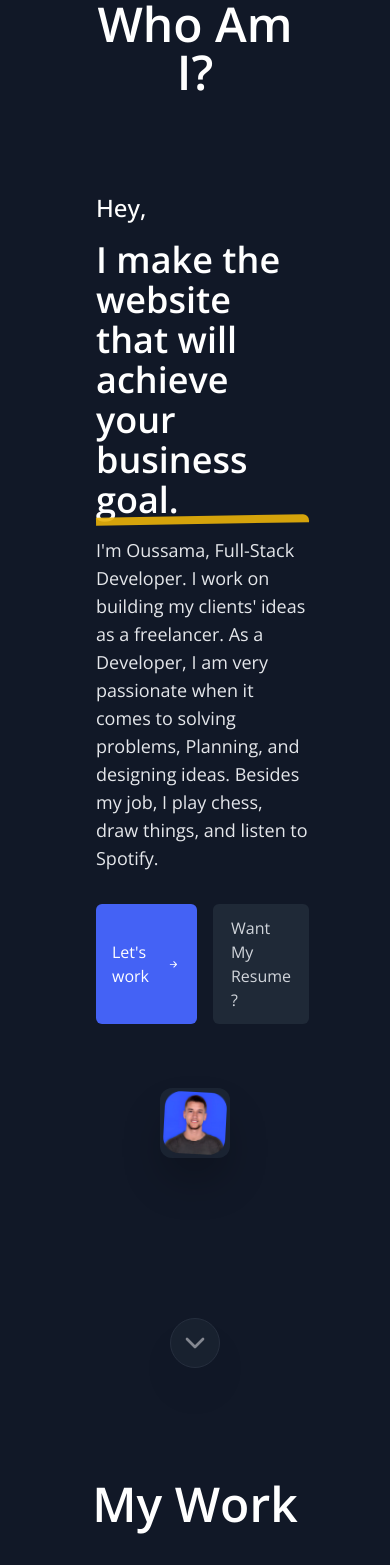
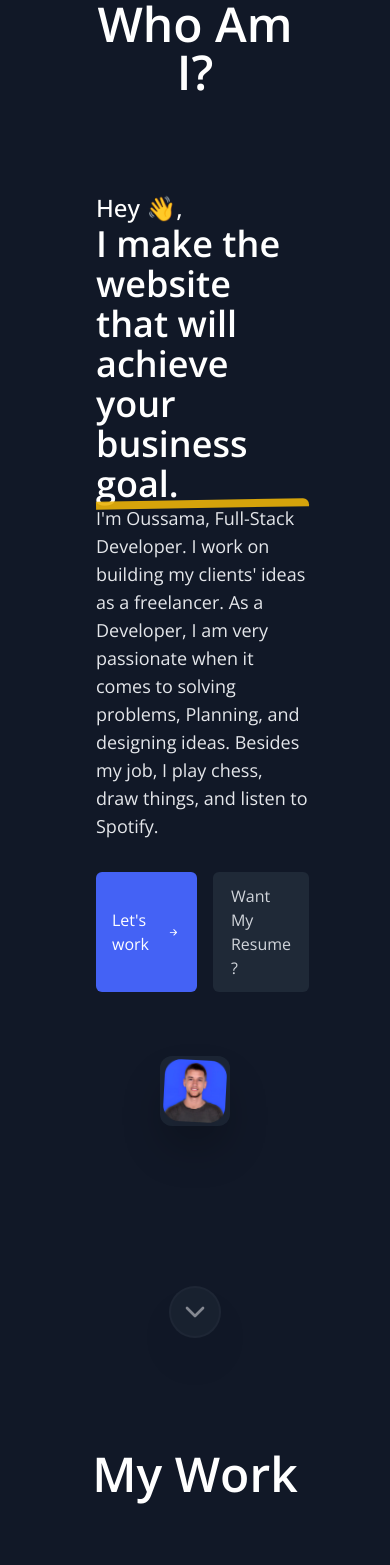
Before and after one commit to ojpro/portfolio-v2, a Next.js app: page / in a window 390 px wide. Shown: the part 1096-2661 px from the top of the page. Built offline with nearby package versions, Linux system fonts and the light colour scheme.

Commit message:
minor edits on the about section elements.

```diff
--- a/src/components/partials/sections/About.tsx
+++ b/src/components/partials/sections/About.tsx
@@ -16,39 +16,47 @@ export default function About() {
                     <div
                         className="mx-auto p-4 flex flex-row flex-wrap justify-evenly items-center self-center">
                         <div className="max-w-3xl flex flex-col justify-between gap-4">
-                            <h3 className="text-2xl font-medium">Hey,</h3>
-                            <h4 className="text-4xl font-bold">I make the website that will achieve your <span className="relative inline-block before:block before:w-full before:h-2 before:bg-yellow-500 before:absolute before:-bottom-1 before:left-0 before:right-0 before:bg-opacity-90 before:-rotate-1 before:rounded-tr-md">business goal.</span></h4>
+                            <div className="group">
+                                <h3 className="text-2xl font-medium">Hey <span
+                                    className="group-hover:animate-bounce inline-block">👋</span>,</h3>
+                                <h4 className="text-4xl font-bold">I make the website that will achieve your <span
+                                    className="relative inline-block before:block before:w-full before:h-2 before:bg-yellow-500 before:absolute before:-bottom-1 before:left-0 before:right-0 before:bg-opacity-90 before:-rotate-1 before:rounded-tr-md">business goal.</span>
+                                </h4>
                                 <p className="text-gray-200 text-lg">
                                     I&apos;m Oussama, Full-Stack Developer. I work on building my clients&apos; ideas
                                     as a
                                     freelancer.
-                                As a Developer, I am <span className="">very passionate</span> when it comes to solving problems, Planning, and
+                                    As a Developer, I am <span className="">very passionate</span> when it comes to
+                                    solving problems, Planning, and
                                     designing ideas.
                                     Besides my job, I play chess, draw things, and listen to Spotify.
                                 </p>
+                            </div>
                             <div className="flex flex-row flex-nowrap gap-4 justify-start mt-4">
                                 <a href="#contact"
                                    className="py-2.5 px-4 bg-[#4462f5] text-white rounded-md flex flex-row flex-nowrap justify-evenly items-center gap-2 hover:py-3 hover:px-5 group">
                                     Let&apos;s work
-                                    <BsArrowRightShort className="w-6 h-auto group-hover:animate-ping"></BsArrowRightShort>
+                                    <BsArrowRightShort
+                                        className="w-6 h-auto group-hover:animate-ping"></BsArrowRightShort>
                                 </a>
                                 <a href="#"
                                    className="py-2.5 px-4 bg-gray-800 text-gray-300 rounded-md flex flex-row flex-nowrap justify-evenly items-center gap-2 border-2 border-transparent hover:border-2 hover:border-blue-600 hover:translate-x-0.5 group">
                                     Want My Resume ?
-                                    <FiExternalLink className="group-hover:text-blue-400 hidden group-hover:inline-block"></FiExternalLink>
+                                    <FiExternalLink
+                                        className="group-hover:text-blue-400 hidden group-hover:inline-block"></FiExternalLink>
                                 </a>
                             </div>
                         </div>
                         <div
                             className="relative bg-gray-800 backdrop-blur-md dark:bg-opacity-80 hover:dark:bg-opacity-80 rounded-xl p-1 hover:rotate-2 shadow-2xl m-16">
                             <Image src={MyPicture}
-                                   className="w-80 h-fit rounded-2xl rotate-3 hover:-rotate-6 shadow-2xl backdrop-blur-md md:opacity-75 hover:opacity-100 hover:scale-105 contrast-125"
+                                   className="w-80 h-fit rounded-2xl rotate-3 hover:-rotate-6 shadow-2xl backdrop-blur-md md:opacity-80 hover:opacity-100 hover:scale-105 contrast-125"
                                    alt="My Picture"/>
                         </div>
                     </div>
                 </div>
                 <a href="#work"
-                   className="bg-gray-800 block w-fit mx-auto p-2 rounded-full shadow-2xl hover:bg-gray-800/50 hover:shadow-none hover:translate-y-0.5 hover:delay-200 hover:ease-linear animate-pulse hover:animate-none border border-gray-700">
+                   className="bg-gray-800 block w-fit mx-auto p-2 rounded-full shadow-2xl hover:bg-gray-800/50 hover:shadow-none hover:translate-y-0.5 hover:delay-200 hover:ease-linear animate-pulse hover:animate-none border-2 border-gray-700/40">
                     <FiChevronDown className="w-8 h-8 text-gray-200"></FiChevronDown>
                 </a>
             </section>
```
Lines whose indentation alone changed are shown as unchanged.
